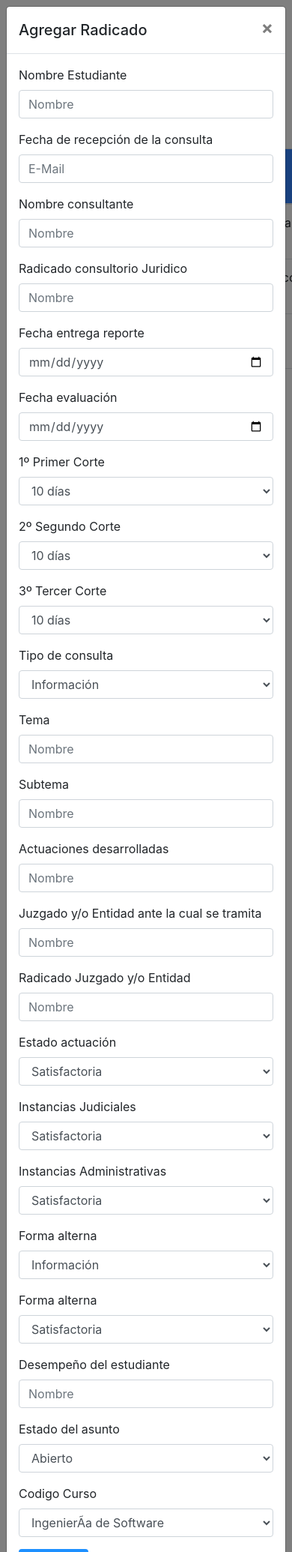
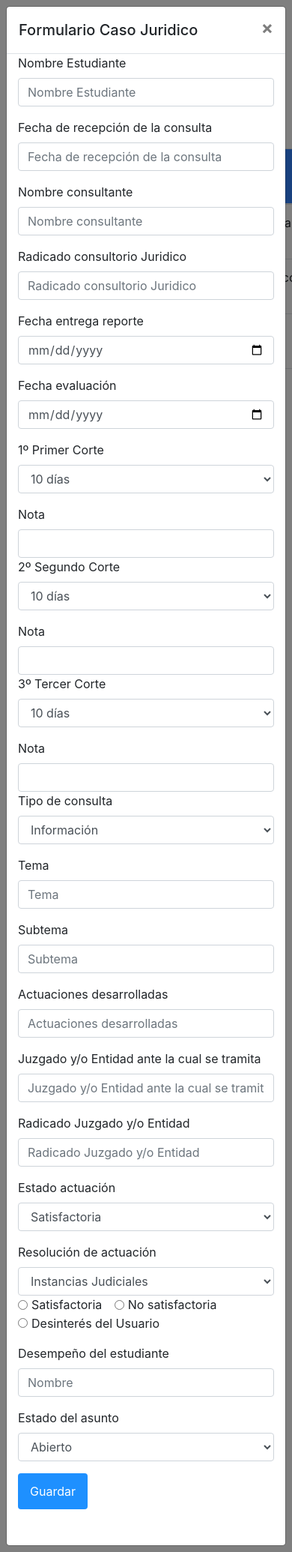
Before and after one commit to EdwarBetancourth/ConsultorioJuridico, a PHP site: page / in a window 390 px wide, after a click on "Agregar Radicado"; the page is wider, and only the part inside the window is pictured. Shown: that part at 75% size. Run offline with PHP 8.4, Linux system fonts and the light colour scheme; data comes from the database, SQL or seed files in the repository; some libraries are stand-ins or nearby versions.

Commit message:
Diseño de formulario terminado 18/02/2020

```diff
--- a/class/tabla.php
+++ b/class/tabla.php
@@ -62,7 +62,6 @@
                     ';
             }
             $tabla.='</tbody></table>';
-
         $tabla.='</table>';
     } else{
             $tabla="No se encontraron coincidencias con sus criterios de búsqueda.";
--- a/index.php
+++ b/index.php
@@ -22,6 +22,7 @@
     <script src="https://ajax.googleapis.com/ajax/libs/jquery/3.1.1/jquery.min.js"></script>
     <script src="js/main.js"></script>
 </head>
+
 <body>
     <?php
         include('class/conexion.php');
@@ -45,48 +46,51 @@
     <br>
     <br>
     <div class="container">
-        <!-- Content here -->
-        <button type="button" class="btn btn-primary" data-toggle="modal" data-target="#exampleModal">
+        <button type="button" class="btn btn-primary" data-toggle="modal" data-target=".bd-example-modal-xl">
             Agregar Radicado
         </button>
-
-        <!-- Modal -->
-        <div class="modal fade" id="exampleModal" tabindex="-1" role="dialog" aria-labelledby="exampleModalLabel"
+        <div class="modal fade bd-example-modal-xl" tabindex="-1" role="dialog" aria-labelledby="myExtraLargeModalLabel"
             aria-hidden="true">
-            <div class="modal-dialog" role="document">
+            <div class="modal-dialog modal-xl" role="document">
                 <div class="modal-content">
                     <div class="modal-header">
-                        <h5 class="modal-title" id="exampleModalLabel">Agregar Radicado</h5>
+                        <h5 class="modal-title" id="exampleModalLabel" style="text-align: center;">Formulario Caso Juridico</h5>
                         <button type="button" class="close" data-dismiss="modal" aria-label="Close">
                             <span aria-hidden="true">&times;</span>
                         </button>
                     </div>
-                    <div class="modal-body">
                     <form action="forms/insert.php" method="post">
+                        <div class="container">
+                          <!--Contenido-->
+                          <div class="row">
+                            <!--primera columna-->
+                            <div class="col-sm">
                               <div class="form-group">
                                 <label for="nombre">Nombre Estudiante</label>
-                                <input type="text" class="form-control" name="nombre" placeholder="Nombre">
+                                <input type="text" class="form-control" name="nombre" placeholder="Nombre Estudiante">
                               </div>
                               <div class="form-group">
                                 <label for="mail">Fecha de recepción de la consulta</label>
-                                <input type="email" class="form-control" name="mail" placeholder="E-Mail">
+                                <input type="email" class="form-control" name="mail" placeholder="Fecha de recepción de la consulta">
                               </div>
                               <div class="form-group">
                                 <label for="nombre">Nombre consultante</label>
-                                <input type="text" class="form-control" name="nombre" placeholder="Nombre">
+                                <input type="text" class="form-control" name="nombre" placeholder="Nombre consultante">
                               </div>
                               <div class="form-group">
                                 <label for="nombre">Radicado consultorio Juridico</label>
-                                <input type="text" class="form-control" name="nombre" placeholder="Nombre">
+                                <input type="text" class="form-control" name="nombre" placeholder="Radicado consultorio Juridico">
                               </div>
                               <div class="form-group">
                                 <label for="nombre">Fecha entrega reporte</label>
-                                <input type="date" class="form-control" name="nombre" placeholder="Nombre">
+                                <input type="date" class="form-control" name="nombre" placeholder="Fecha entrega reporte">
                               </div>
                               <div class="form-group">
                                 <label for="nombre">Fecha evaluación</label>
-                                <input type="date" class="form-control" name="nombre" placeholder="Nombre">
+                                <input type="date" class="form-control" name="nombre" placeholder="Fecha evaluación">
                               </div>
+                              <div class="row">
+                                <div class="col-sm">
                                   <div class="form-group">
                                     <label for="codigocurso">1º Primer Corte</label>
                                     <select class="form-control" id="codigocurso" name="codigocurso">
@@ -94,6 +98,14 @@
                                       <option value='2'>Seguimiento</option>
                                     </select>
                                   </div>
+                                </div>
+                                <div class="col-sm">
+                                  <label for="nombre">Nota </label>
+                                  <input type="number" class="form-control" name="nombre">
+                                </div>
+                              </div>
+                              <div class="row">
+                                <div class="col-sm">
                                   <div class="form-group">
                                     <label for="codigocurso">2º Segundo Corte</label>
                                     <select class="form-control" id="codigocurso" name="codigocurso">
@@ -101,12 +113,26 @@
                                       <option value='2'>Seguimiento</option>
                                     </select>
                                   </div>
+                                </div>
+                                <div class="col-sm">
+                                  <label for="nombre">Nota </label>
+                                  <input type="number" class="form-control" name="nombre">
+                                </div>
+                              </div>
+                              <div class="row">
+                                <div class="col-sm">
                                   <div class="form-group">
                                     <label for="codigocurso">3º Tercer Corte</label>
                                     <select class="form-control" id="codigocurso" name="codigocurso">
                                       <option value='1'>10 días</option>
                                       <option value='2'>Seguimiento</option>
                                     </select>
+                                  </div>
+                                </div>
+                                <div class="col-sm">
+                                  <label for="nombre">Nota </label>
+                                  <input type="number" class="form-control" name="nombre">
+                                </div>
                               </div>
                               <div class="form-group">
                                 <label for="codigocurso">Tipo de consulta</label>
@@ -116,35 +142,33 @@
                                   <option value='2'>Asuntos sin representación judicial</option>
                                 </select>
                               </div>
+                            </div>
+                            <!--Segunda columna-->
+                            <div class="col-sm">
+
                               <div class="form-group">
                                 <label for="nombre">Tema</label>
-                                <input type="text" class="form-control" name="nombre" placeholder="Nombre">
+                                <input type="text" class="form-control" name="nombre" placeholder="Tema">
                               </div>
                               <div class="form-group">
                                 <label for="nombre">Subtema</label>
-                                <input type="text" class="form-control" name="nombre" placeholder="Nombre">
+                                <input type="text" class="form-control" name="nombre" placeholder="Subtema">
                               </div>
                               <div class="form-group">
-                                <label for="nombre">Actuaciones desarrolladas </label>
-                                <input type="text" class="form-control" name="nombre" placeholder="Nombre">
+                                <label for="nombre">Actuaciones desarrolladas</label>
+                                <input type="text" class="form-control" name="nombre" placeholder="Actuaciones desarrolladas">
                               </div>
                               <div class="form-group">
                                 <label for="nombre">Juzgado y/o Entidad ante la cual se tramita </label>
-                                <input type="text" class="form-control" name="nombre" placeholder="Nombre">
+                                <input type="text" class="form-control" name="nombre"
+                                  placeholder="Juzgado y/o Entidad ante la cual se tramita">
                               </div>
                               <div class="form-group">
                                 <label for="nombre">Radicado Juzgado y/o Entidad</label>
-                                <input type="text" class="form-control" name="nombre" placeholder="Nombre">
+                                <input type="text" class="form-control" name="nombre" placeholder="Radicado Juzgado y/o Entidad">
                               </div>
                               <div class="form-group">
                                 <label for="codigocurso">Estado actuación</label>
-                                <select class="form-control" id="codigocurso" name="codigocurso">
-                                    <option value='1'>Satisfactoria</option>
-                                    <option value='2'>No satisfactoria</option>
-                                    <option value='3'>Desinterés del Usuario</option>                                </select>
-                            </div>
-                            <div class="form-group">
-                                <label for="codigocurso">Instancias Judiciales </label>
                                 <select class="form-control" id="codigocurso" name="codigocurso">
                                   <option value='1'>Satisfactoria</option>
                                   <option value='2'>No satisfactoria</option>
@@ -152,29 +176,48 @@
                                 </select>
                               </div>
                               <div class="form-group">
-                                <label for="codigocurso">Instancias Administrativas </label>
-                                <select class="form-control" id="codigocurso" name="codigocurso">
-                                    <option value='1'>Satisfactoria</option>
-                                    <option value='2'>No satisfactoria</option>
-                                    <option value='3'>Desinterés del Usuario</option>
+                                <label for="codigocurso">Resolución de actuación</label>
+                                <select class="form-control" id="resolucionactuacion" name="resolucionactuacion">
+                                  <option value='1' selected>Instancias Judiciales</option>
+                                  <option value='2'>Instancias Administrativas</option>
+                                  <option value='3'>Forma alterna</option>
                                 </select>
+                                <div class="form-check form-check-inline">
+                                  <input class="form-check-input" type="radio" name="inlineRadioOptions" id="inlineRadio1" value="option1">
+                                  <label class="form-check-label" for="inlineRadio1">Satisfactoria</label>
                                 </div>
-                            <div class="form-group">
-                                <label for="codigocurso">Forma alterna</label>
-                                <select class="form-control" id="codigocurso" name="codigocurso">
-                                    <option value='1'>Información</option>
-                                    <option value='2'>No satisfactoria</option>
-                                    <option value='3'>Desinterés del Usuario</option>
-                                </select>
+                                <div class="form-check form-check-inline">
+                                  <input class="form-check-input" type="radio" name="inlineRadioOptions" id="inlineRadio2" value="option2">
+                                  <label class="form-check-label" for="inlineRadio2">No satisfactoria</label>
                                 </div>
-                            <div class="form-group">
-                                <label for="codigocurso">Forma alterna</label>
-                                <select class="form-control" id="codigocurso" name="codigocurso">
-                                    <option value='1'>Satisfactoria</option>
-                                    <option value='2'>No satisfactoria</option>
-                                    <option value='3'>Desinterés del Usuario</option>
-                                </select>
+                                <div class="form-check form-check-inline">
+                                  <input class="form-check-input" type="radio" name="inlineRadioOptions" id="inlineRadio3" value="option3">
+                                  <label class="form-check-label" for="inlineRadio3">Desinterés del Usuario</label>
                                 </div>
+                              </div>
+                              <p id="demo"></p>
+                              <script>
+
+                                // Display some data from the object:
+                                function validar() {
+                                        if (document.getElementById.resolucionactuacion.value == "1" ) {
+                                            var seleccion = document.getElementById("resolucionactuacion").value;
+                                            document.getElementById("demo").innerHTML = " " + seleccion;
+                                        };
+                                }
+
+                                var selEntidad = document.getElementById("entidad");
+
+                                selEntidad.addEventListener("change", function(event) {
+
+                                  var startDate = document.getElementById("start_date").value.trim();
+                                  if (startDate) {
+                                    console.log("no está vacío... proceder. \nAquí tienes el valor del select: " + this.value + "\ny este es el del input: " + startDate);
+                                  } else {
+                                    console.log("está vacío...");
+                                  }
+                                });
+                              </script>
                               <div class="form-group">
                                 <label for="nombre">Desempeño del estudiante</label>
                                 <input type="text" class="form-control" name="nombre" placeholder="Nombre">
@@ -187,47 +230,17 @@
                                   <option value='2'>Desistido </option>
                                 </select>
                               </div>
-                            <div class="form-group">
-                                <label for="codigocurso">Codigo Curso</label>
-                                <select class="form-control" id="codigocurso" name="codigocurso">
-                                    <?php
-                                        foreach($cursos as $fila) {
-                                            echo "<option value='".$fila -> get('codigo')."'>".$fila -> get('nombrecurso')."</option>";
-                                        }
-                                    ?>
-                                </select>
                             </div>
+                          </div>
+                          <div class="row">
+                            <div class="col-sm" style="align-content: center;">
                               <button type="submit" class="btn btn-primary">Guardar</button>
-                        </form>
                             </div>
                           </div>
                         </div>
-        </div>
-        <!-- Content here -->
-        <button type="button" class="btn btn-primary" data-toggle="modal" data-target="#ModalCurso">
-            Registrar Curso
-        </button>
-
-        <!-- Modal -->
-        <div class="modal fade" id="ModalCurso" tabindex="-1" role="dialog" aria-labelledby="exampleModalLabel"
-            aria-hidden="true">
-            <div class="modal-dialog" role="document">
-                <div class="modal-content">
-                    <div class="modal-header">
-                        <h5 class="modal-title" id="exampleModalLabel">Registrar Curso</h5>
-                        <button type="button" class="close" data-dismiss="modal" aria-label="Close">
-                            <span aria-hidden="true">&times;</span>
-                        </button>
-                    </div>
-                    <div class="modal-body">
-                        <form action="forms/insertcurso.php" method="post">
-                            <div class="form-group">
-                                <label for="nombrecurso">Nombre Curso</label>
-                                <input type="text" class="form-control" name="nombrecurso" placeholder="Nombre Curso">
-                            </div>
-                            <button type="submit" class="btn btn-primary">Guardar</button>
                       </form>
-                    </div>
+                      <br>
+                      <br>
                 </div>
             </div>
         </div>
@@ -240,5 +253,4 @@
     <div class="container" id="tabla_resultado">
     </div>
 </body>
-
 </html>
```
Also changed, not shown: Docs/variables.txt (added, +22 -0 lines), form_radicar.html (added, +187 -0 lines), js/main.js (+3 -7 lines), 1 other file. Lines whose indentation alone changed are shown as unchanged.
